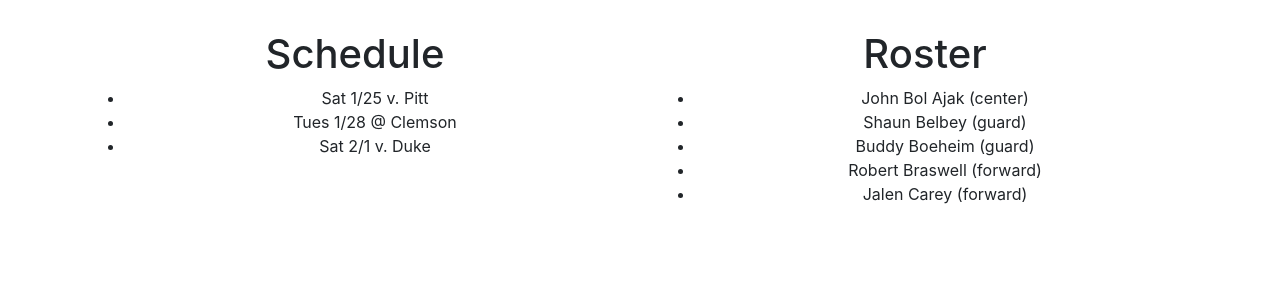
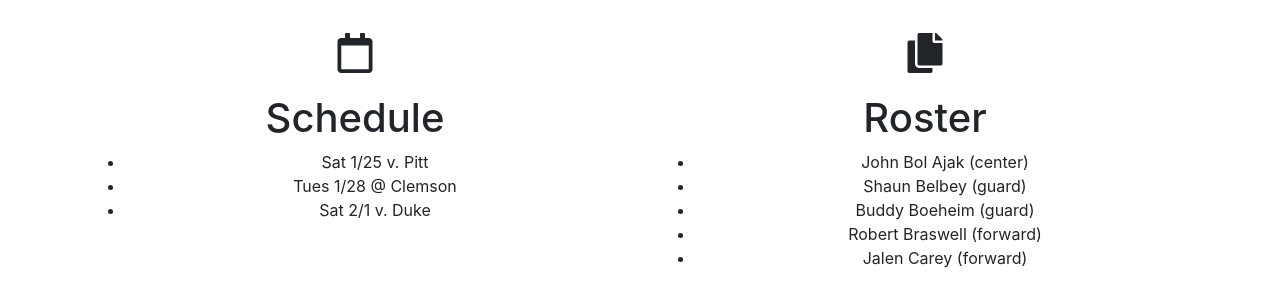
Before and after one commit to jlschiff2/myteam, a plain HTML site: page index.html in a window 1280 px wide. Shown: the part 307-614 px from the top of the page. Drawn offline with nearby package versions, Linux system fonts and the light colour scheme.

Commit message:
Update index.html
added font awesome icons

```diff
--- a/index.html
+++ b/index.html
@@ -10,7 +10,7 @@
     <link href="https://fonts.googleapis.com/css?family=Roboto&display=swap" rel="stylesheet">
 
     <!-- Font Awesome -->
-    <link rel="stylesheet" href="https://use.fontawesome.com/releases/v5.12.0/css/all.css" integrity="sha384-UHRtZLI+pbxtHCWp1t77Bi1L4ZtiqrqD80Kn4Z8NTSRyMA2Fd33n5dQ8lWUE00s/" crossorigin="anonymous">
+    <link rel="stylesheet" href="https://use.fontawesome.com/releases/v5.12.0/css/all.css" crossorigin="anonymous">
 
     <!-- Bootstrap CSS -->
     <link rel="stylesheet" href="https://stackpath.bootstrapcdn.com/bootstrap/4.4.1/css/bootstrap.min.css" integrity="sha384-Vkoo8x4CGsO3+Hhxv8T/Q5PaXtkKtu6ug5TOeNV6gBiFeWPGFN9MuhOf23Q9Ifjh" crossorigin="anonymous">
@@ -37,7 +37,10 @@
     <div class="container">
         <div class="row">
             <div class="col-md-6 text-center">
-                <h1>Schedule</h1>
+
+                <h1>
+                    <i class="far fa-calendar"></i>
+                    <p></p>Schedule</h1>
                 <ul>
                     <li>Sat 1/25 v. Pitt</li>
                     <li>Tues 1/28 @ Clemson</li>
@@ -46,7 +49,9 @@
             </div>
             <p></p>
             <div class="col-md-6 text-center">
-                <h1>Roster</h1>
+                <h1>
+                    <i class="fas fa-copy"></i>
+                    <p></p>Roster</h1>
                 <ul>
                     <li>John Bol Ajak (center)</li>
                     <li>Shaun Belbey (guard)</li>
```
